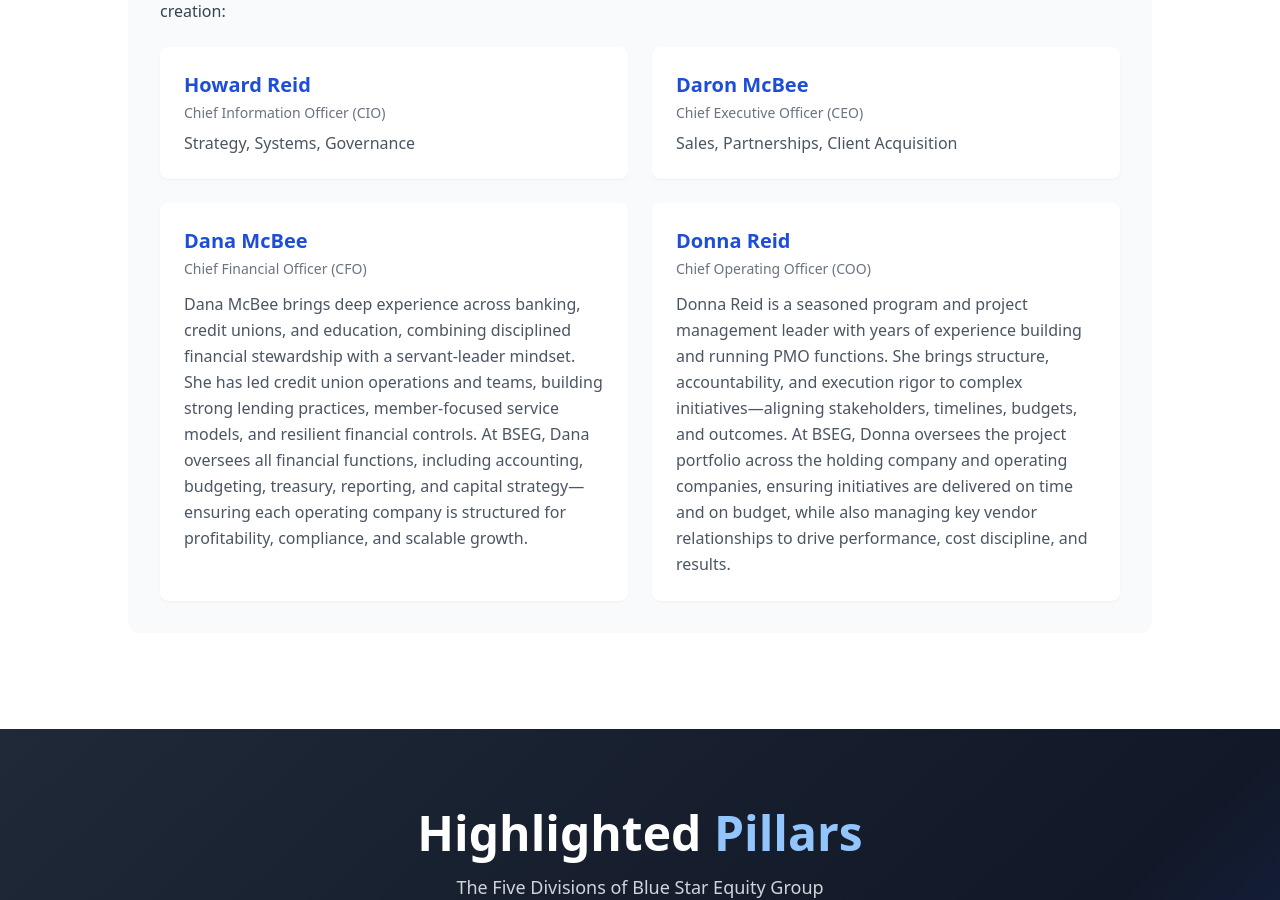
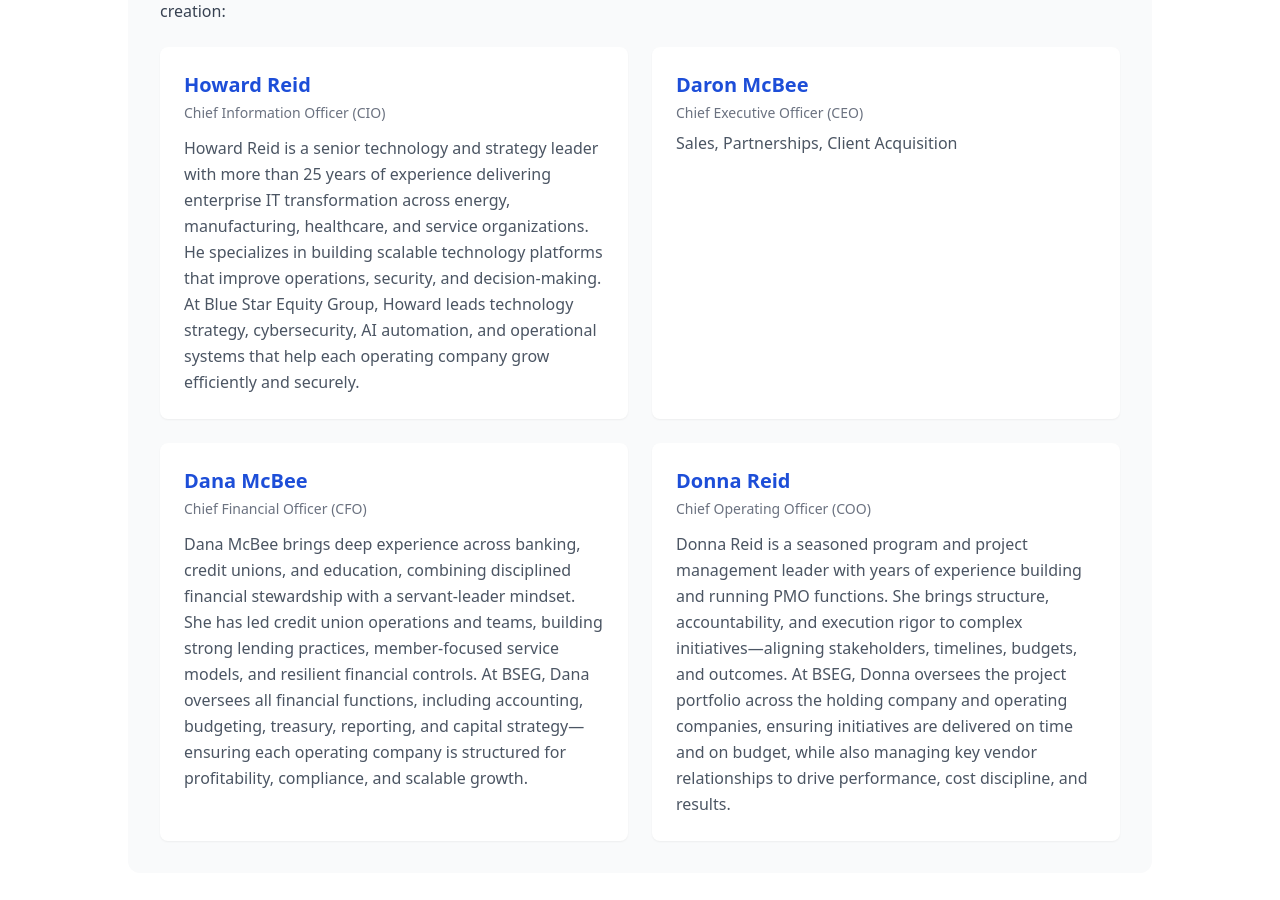
Before and after one commit to v5h4wvjryn-star/BSEG-Strategy, a React (Vite) app: page / in a window 1280 px wide. Shown: the part 1120-2020 px from the top of the page. Built offline with nearby package versions, Linux system fonts and the light colour scheme.

Commit message:
Add short bio for Howard Reid (CIO)
https://claude.ai/code/session_01Dn27rfyuNeEBCGwg4bb6ZT

```diff
--- a/src/App.jsx
+++ b/src/App.jsx
@@ -97,8 +97,8 @@ function App() {
               <div className="grid md:grid-cols-2 gap-6">
                 <div className="bg-white p-6 rounded-lg shadow-sm">
                   <h4 className="font-bold text-xl text-blue-star-700 mb-1">Howard Reid</h4>
-                  <p className="text-sm font-medium text-gray-500 mb-2">Chief Information Officer (CIO)</p>
-                  <p className="text-gray-600">Strategy, Systems, Governance</p>
+                  <p className="text-sm font-medium text-gray-500 mb-3">Chief Information Officer (CIO)</p>
+                  <p className="text-gray-600 leading-relaxed">Howard Reid is a senior technology and strategy leader with more than 25 years of experience delivering enterprise IT transformation across energy, manufacturing, healthcare, and service organizations. He specializes in building scalable technology platforms that improve operations, security, and decision-making. At Blue Star Equity Group, Howard leads technology strategy, cybersecurity, AI automation, and operational systems that help each operating company grow efficiently and securely.</p>
                 </div>
                 <div className="bg-white p-6 rounded-lg shadow-sm">
                   <h4 className="font-bold text-xl text-blue-star-700 mb-1">Daron McBee</h4>
```
